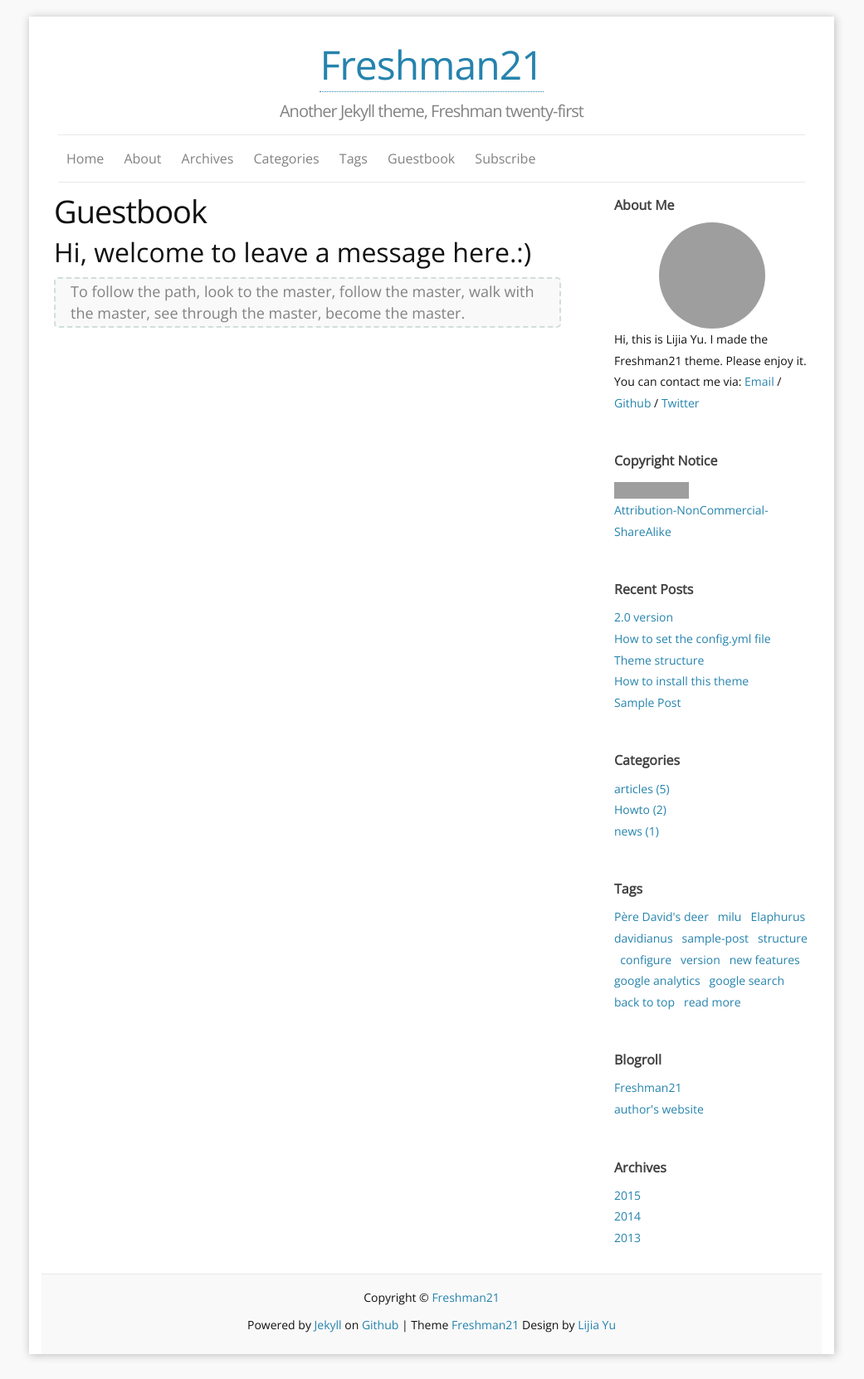
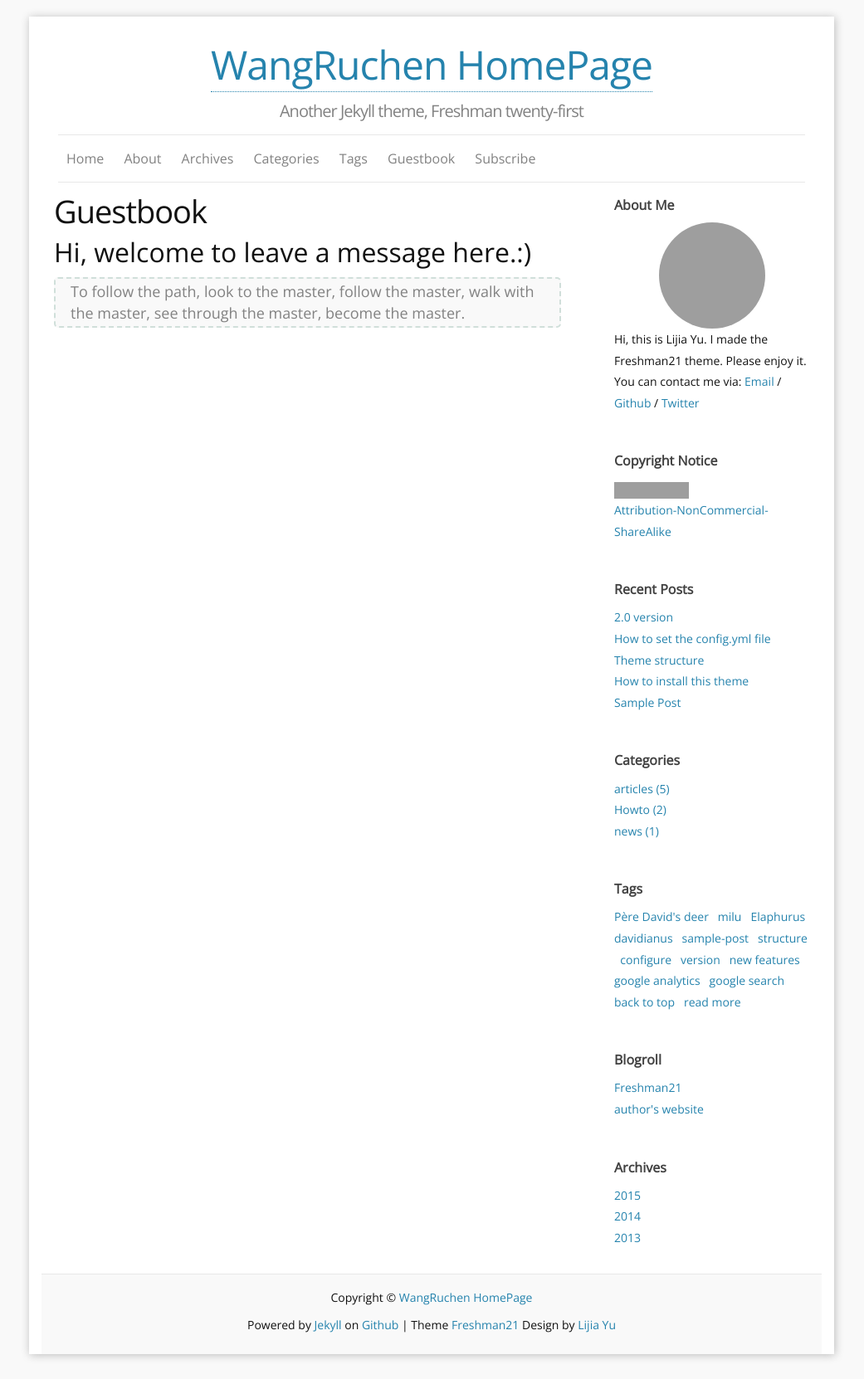
Before and after one commit to wangruchen/wangruchen.github.io, a Jekyll site: the page built from f_guestbook.md, in a window 1280 px wide. Shown: the whole page at 83% size, without its empty margins (120-1161 px from the left). Built offline with Jekyll 4.4.1, drawn with Linux system fonts in a browser that asks for light colours; comment, search, counter and statistics services are not loaded; grey boxes are pictures that could not be loaded.

Commit message:
new template

```diff
--- a/_config.yml
+++ b/_config.yml
@@ -1,8 +1,8 @@
 ### Site info:
-title: Freshman21
+title: WangRuchen HomePage
 tagline: Another Jekyll theme, Freshman twenty-first
-author: Lijia Yu
-email: yu@lijiayu.net
+author: Wang Ruchen
+email: lanyingfenfei@126.com
 description: "Freshman21 is a Jekyll blog theme." # You can edit this line in _config.yml. It will appear in your document head meta and in your feed.xml site description
 keywords: "Jekyll, theme, Freshman21"
 baseurl: "/freshman21" # the subpath of your site, e.g. /blog
```
